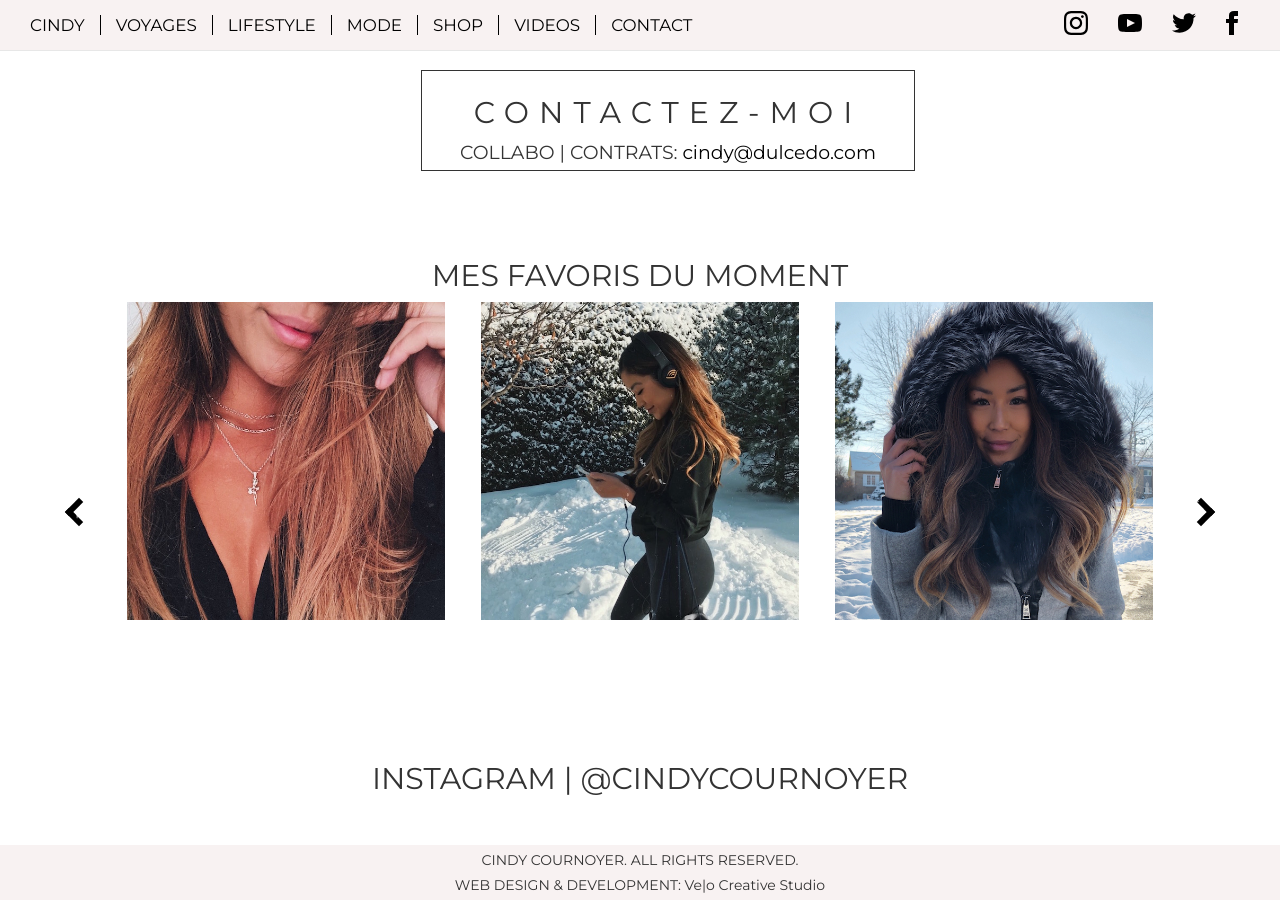
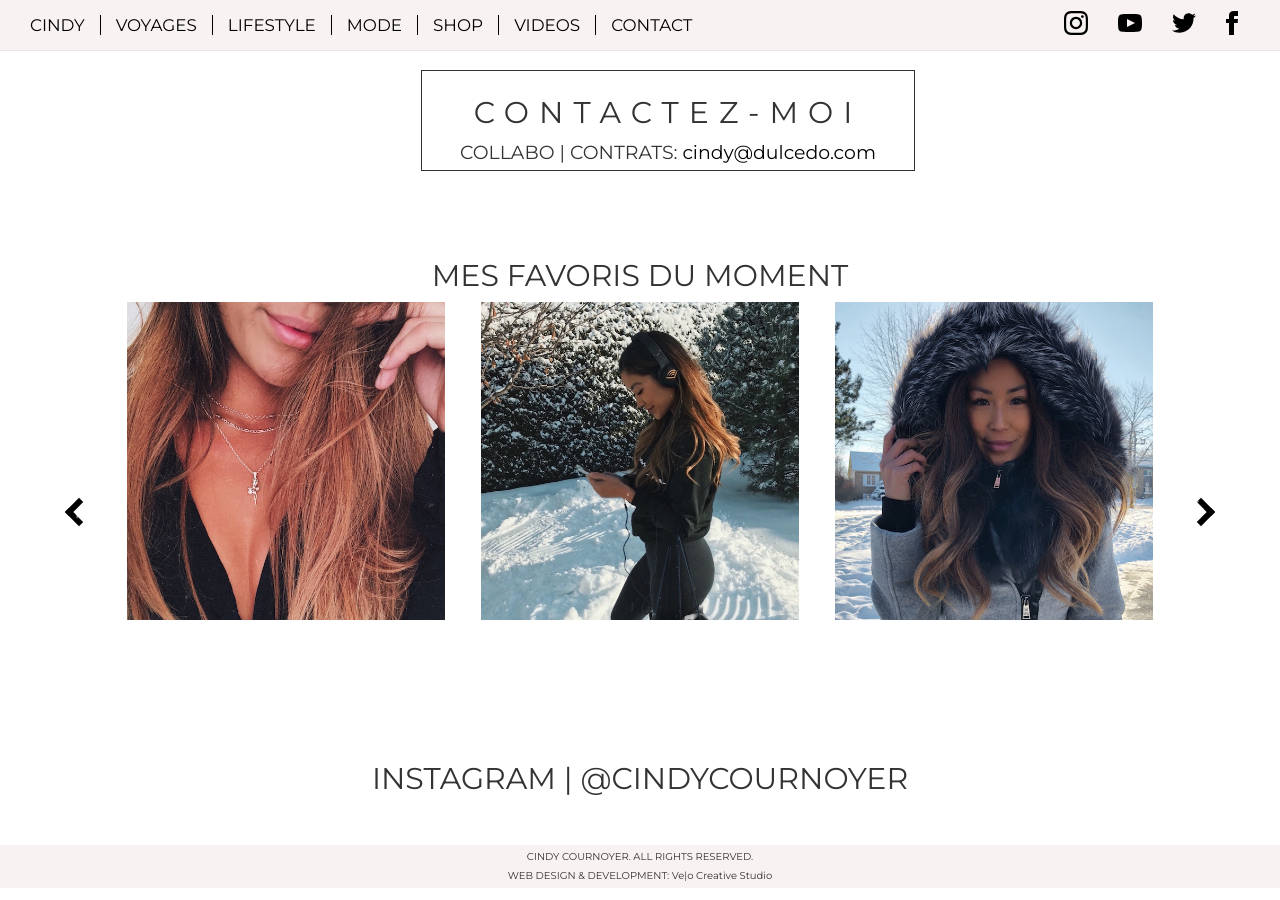
Before and after one commit to lpboucher/cindy-cournoyer, a Jekyll site: the page built from _pages/home.md, in a window 1280 px wide and 900 px high, scrolled down 4064 px. Built offline with Jekyll 4.4.1, drawn with Linux system fonts in a browser that asks for light colours; nearby versions of some CDN libraries; some web fonts are replaced; comment, search, counter and statistics services are not loaded.

Commit message:
reduced font-size in footer

```diff
--- a/assets/css/3-sections/_footer.sass
+++ b/assets/css/3-sections/_footer.sass
@@ -6,3 +6,4 @@ footer
         div
             p
                 margin-bottom: 5px
+                font-size: 10px
```
